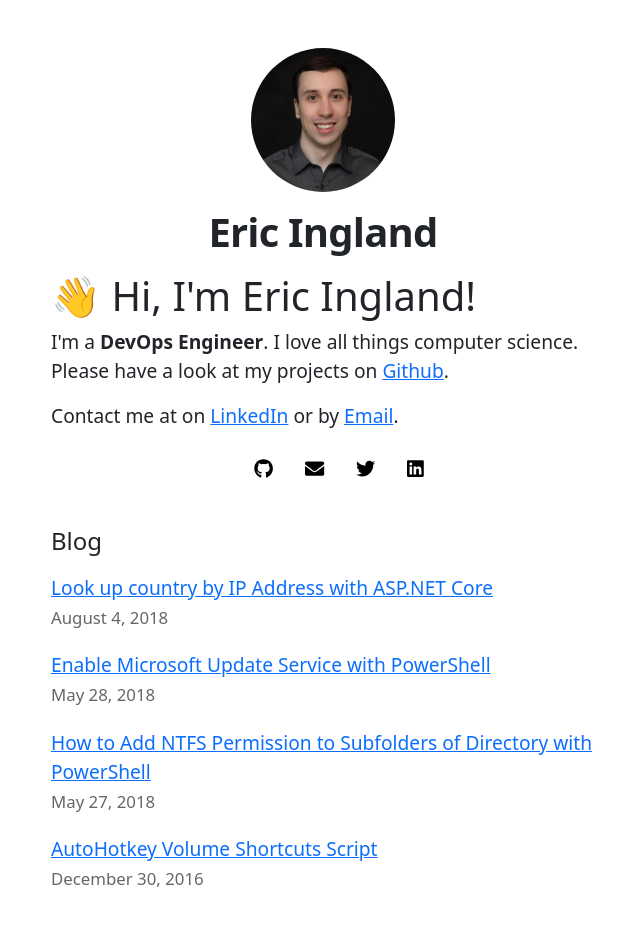
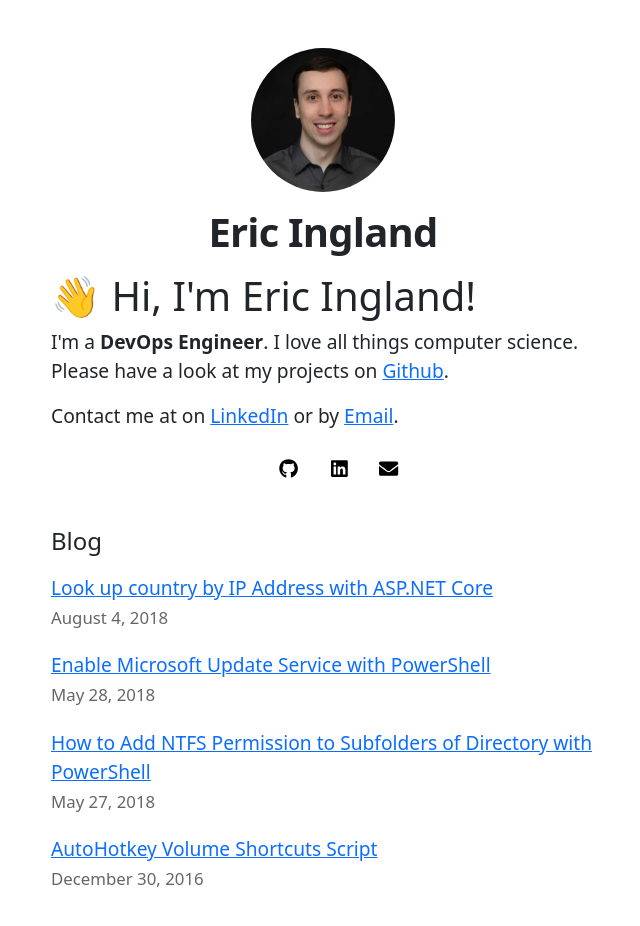
Before and after one commit to eingland/eingland-site, a Next.js app: page / in a window 1280 px wide. Shown: the top 926 px of the page, without its empty margins (317-957 px from the left). Built offline with nearby package versions, Linux system fonts and the light colour scheme.

Commit message:
Update links

```diff
--- a/pages/index.tsx
+++ b/pages/index.tsx
@@ -34,18 +34,13 @@ export default function Home({
             </a>
           </li>
           <li className="nav-link">
-            <a href="mailto:ingland.eric@gmail.com">
-              <FontAwesomeIcon icon="envelope" style={{ color: '#000000' }} />
+            <a href="http://linkedin.com/in/ericingland">
+              <FontAwesomeIcon icon={['fab', 'linkedin']} style={{ color: '#000000' }} />
             </a>
           </li>
           <li className="nav-link">
-            <a href="http://twitter.com/ericingland">
-              <FontAwesomeIcon icon={['fab', 'twitter']} style={{ color: '#000000' }} />
-            </a>
-          </li>
-          <li className="nav-link">
-            <a href="http://linkedin.com/in/ericingland">
-              <FontAwesomeIcon icon={['fab', 'linkedin']} style={{ color: '#000000' }} />
+            <a href="mailto:ingland.eric@gmail.com">
+              <FontAwesomeIcon icon="envelope" style={{ color: '#000000' }} />
             </a>
           </li>
         </ul>
```
